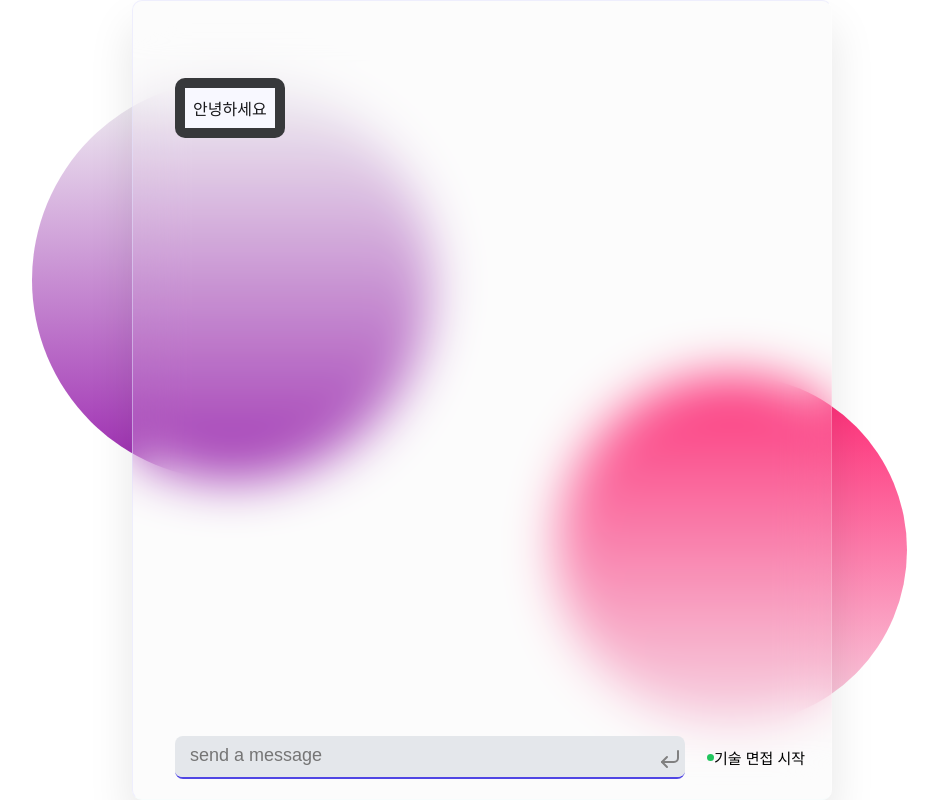
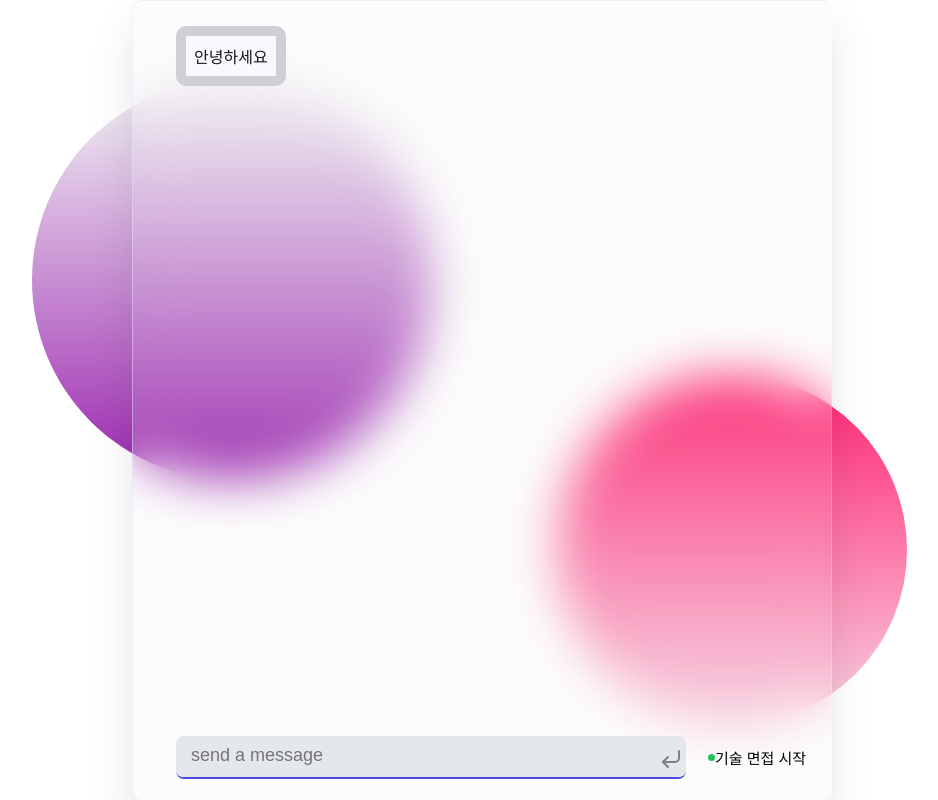
Before and after one commit to uuuuooii/AI-Mentor, a Next.js app: page / in a window 1280 px wide. Shown: the whole page, without its empty margins (158-1096 px from the left). Built offline with nearby package versions, Linux system fonts and the light colour scheme; a web font is replaced by a local one.

Commit message:
Update: 채팅 스타일 수정

```diff
--- a/src/app/main/style.ts
+++ b/src/app/main/style.ts
@@ -79,8 +79,10 @@ export const ChatWrapper = styled.div`
 `;
 
 export const Messages = styled.div`
+  position: absolute;
+  top: 25px;
   width: 700px;
-  height: 730px;
-  padding: 43px;
+  height: 693px;
+  padding: 0 43px;
   overflow-y: scroll;
 `;
--- a/src/components/chat/chatMessages/index.tsx
+++ b/src/components/chat/chatMessages/index.tsx
@@ -18,9 +18,6 @@ const ChatMessages = ({ ...props }) => {
       {inverseMessages.map((message) => (
         <S.MessageContainer isUserMessage={message.isUserMessage} key={message.id}>
           <S.MessageList isMode={isMode} isUserMessage={message.isUserMessage}>
-            {/* <S.MessageItem isMode={isMode} isUserMessage={message.isUserMessage}>
-              {message.text}
-            </S.MessageItem> */}
             <S.MessageItem isMode={isMode} isUserMessage={message.isUserMessage}>
               <SyntaxHighlighter language="javascript" style={docco}>
                 {message.text}
--- a/src/components/chat/chatMessages/style.ts
+++ b/src/components/chat/chatMessages/style.ts
@@ -32,15 +32,13 @@ export const MessageList = styled.ul<{
 }>`
   border-radius: 10px;
   padding: 10px;
-  background: ${({ isUserMessage }) => (isUserMessage ? '#8c9ec4' : '#37383b')};
+  background: ${({ isUserMessage }) => (isUserMessage ? '#8c9ec4' : '#cfd0d7')};
 
-  ${({ isMode }) => {
+  ${({ isMode, isUserMessage }) =>
     isMode &&
-      css`
-        background: ${({ isUserMessage }) =>
-          isUserMessage ? '#1F63F4' : '#E6E7EB'};
-      `;
-  }}
+    css`
+      background: ${isUserMessage ? '#97abd8' : '#cfd0d7'};
+    `}
 `;
 
 export const MessageItem = styled.li<{
@@ -49,13 +47,11 @@ export const MessageItem = styled.li<{
 }>`
   color: ${({ isUserMessage }) => (isUserMessage ? 'black' : 'white')};
 
-  ${({ isMode }) => {
+  ${({ isMode, isUserMessage }) =>
     isMode &&
-      css`
-        background: ${({ isUserMessage }) =>
-          isUserMessage ? '#1F63F4' : '#E6E7EB'};
-      `;
-  }}
+    css`
+      background: ${isUserMessage ? '#1F63F4' : '#cfd0d7'};
+    `}
 
   div {
     max-width: 600px;
```
